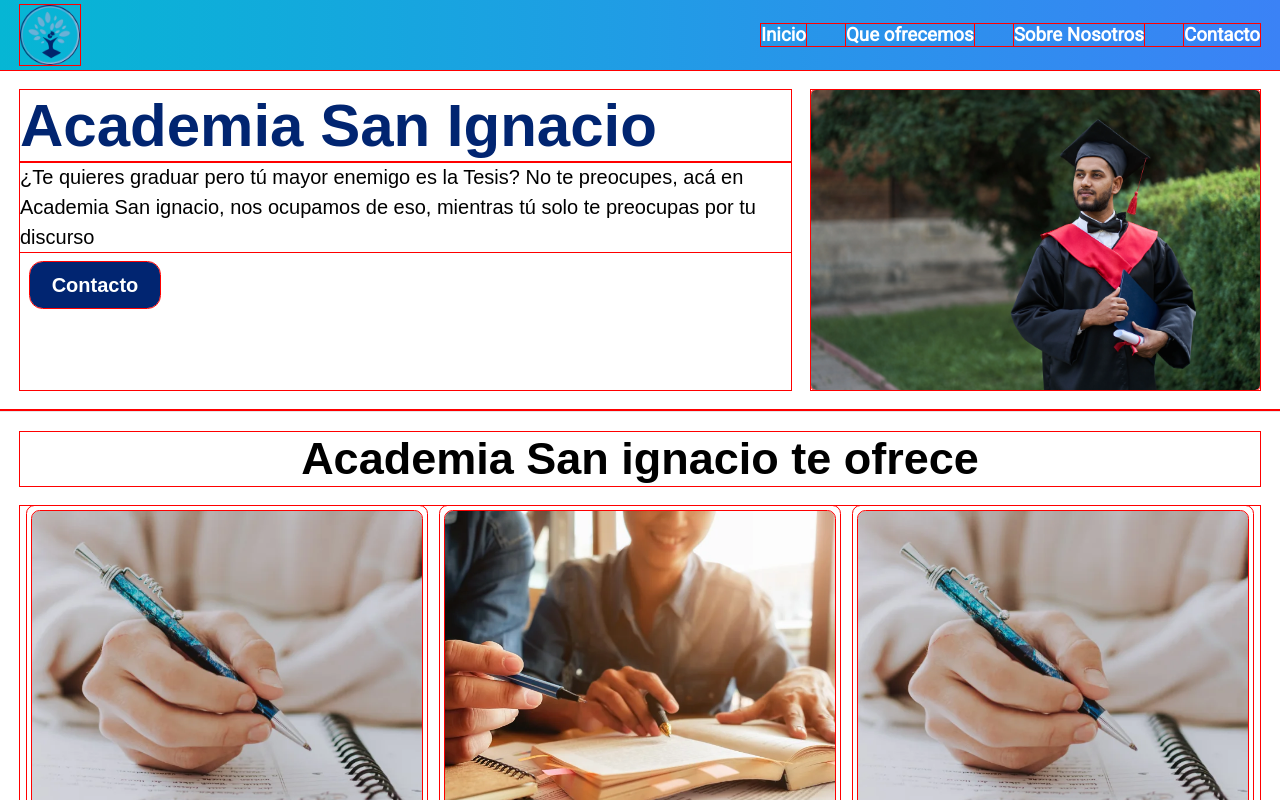
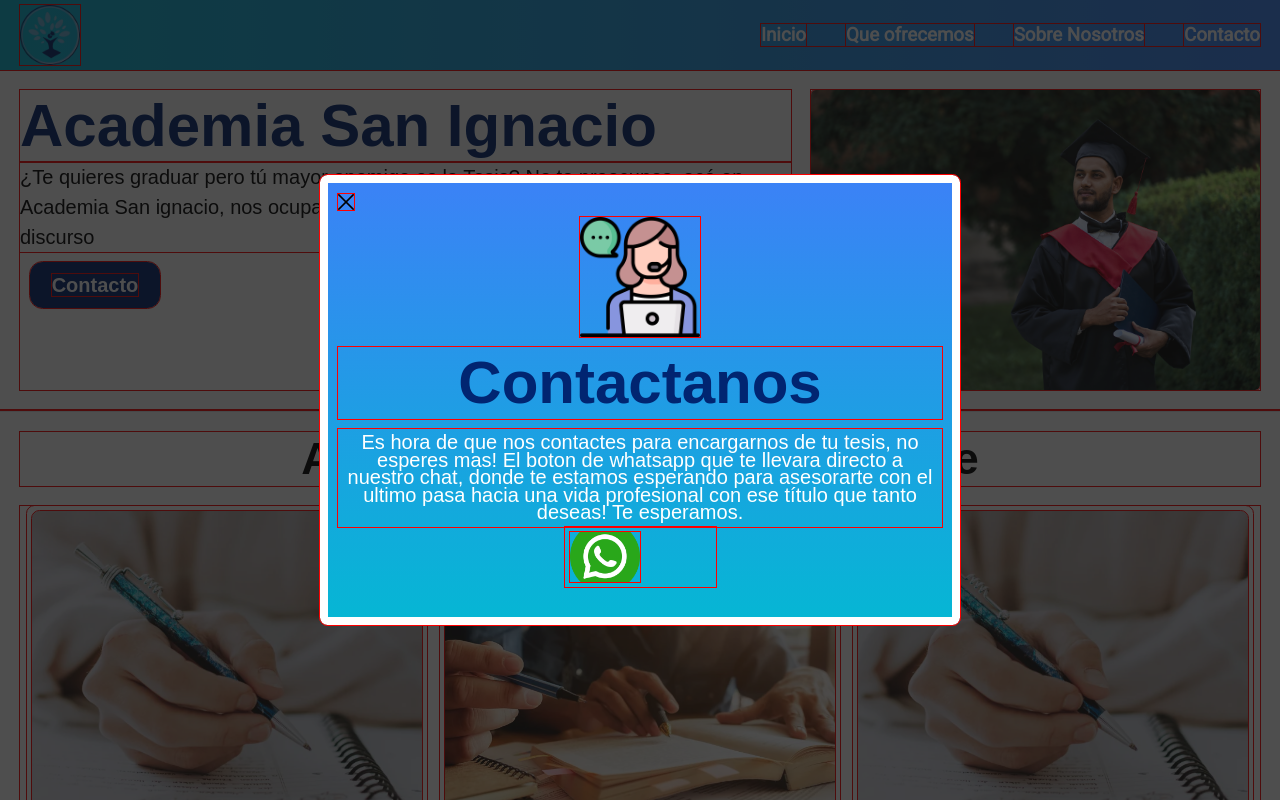
Before and after one commit to pr0d1gy00/academia-san-ignacio, a website: page src/index.html in a window 1280 px wide. Both pictures are taken after a click on the button "Contacto". Shown: the top 800 px of the page. Drawn offline with Linux system fonts and the light colour scheme; a web font is replaced by a local one.

Commit message:
finalizacion de modal-contacto

```diff
--- a/css/style.css
+++ b/css/style.css
@@ -49,8 +49,8 @@ img{
 .header{
     background-image: url(../images/17332616_347506552311176_505941478111969280_a-PhotoRoom.png-PhotoRoom.png);
 }
-
 .btn {
+    display: block;
     width: 6.5em;
     height: 2.3em;
     margin: 0.5em;
@@ -61,7 +61,7 @@ img{
     font-size: 20px;
     font-weight: bold;
     cursor: pointer;
-    position: relative;
+    /*position: relative;*/
     z-index: 1;
     overflow: hidden;
    }
@@ -88,3 +88,27 @@ img{
     -webkit-transition: all 0.5s;
     transition: all 0.5s;
    }
+   .modal{
+    position: fixed;
+    top: 0;
+    bottom: 0;
+    right: 0;
+    left: 0;
+    background-color: #111111bd;
+    opacity: 0;
+    pointer-events: none;
+    display: flex;
+}
+.modal__contacto{
+    margin: auto;
+    max-height: 70%;
+    background-color: white;
+}
+.modal--show{
+    opacity: 1;
+    pointer-events: unset;
+    transition: opacity .6s;
+}
+.modal__close::after{
+    content: none;
+}
--- /dev/null
+++ b/js/main.js
@@ -0,0 +1,12 @@
+const openmodal = document.querySelector('.btn__contacto');
+const modal = document.querySelector('.modal');
+const closemodal = document.querySelector('.modal__close');
+
+
+openmodal.addEventListener('click', (e)=>{
+    e.preventDefault();
+    modal.classList.add('modal--show')
+});
+closemodal.addEventListener('click',()=>{
+    modal.classList.remove('modal--show');
+});
--- a/src/index.html
+++ b/src/index.html
@@ -37,13 +37,23 @@
             <h1 class=" | text-[6rem] | font-extrabold | text-[#012571]">Academia San Ignacio</h1>
             <p class="text-[2rem]">¿Te quieres graduar pero tú mayor enemigo es la Tesis? No te preocupes, acá en Academia San ignacio, nos ocupamos de eso, mientras tú solo te preocupas por tu discurso</p>
                 <!-- <a href="" class=" block | w-[20rem] | h-[50px] bg-blue-500 hover:bg-blue-700 text-white font-bold | text-[2rem] | py-2 px-4 | rounded-full | text-center ">Boton</a> -->
-                <button class="btn">Contacto</button>
+                <button class="btn"><a href="#" class=" btn__contacto">Contacto</a></button>
         </div>
         <div>
             <img src="../images/Graduado.webp" alt="Graduado" class="w-[90rem] | rounded-lg">
         </div>
-
+        <!-- Diseño de la modal de contacto -->
+        <div class="modal">
+            <div class="modal__contacto | h-auto w-90% | md:w-50% md:rounded-xl | md:p-4 | md:h-[45rem] | w-1/2 bg-gradient-to-t from-cyan-500 to-blue-500 border-8 | border-white">
+                <button class="modal__close | place-content-center | cursor-pointer"><img src="../images/cerrar.png" alt="cerrar"></button>
+                <img src="../images/servicio-al-cliente.png" alt="servicio-al-cliente" class="w-[6rem] md:w-[12rem] my-0 | mx-auto | object-cover">
+                <h3 class="text-center | text-[2rem] mt-4 | md:text-[5rem] large-2:text-[6rem] | | text-[#012571] | font-bold">Contactanos</h3>
+                <p class="text-center | md:text-[2rem] | text-xl | text-white | mt-4 p-2">Es hora de que nos contactes para encargarnos de tu tesis, no esperes mas! El boton de whatsapp que te llevara directo a nuestro chat, donde te estamos esperando para asesorarte con el ultimo pasa hacia una vida profesional con ese título que tanto deseas! Te esperamos.</p>
+                <a href="" class="block | my-0 | mx-auto | w-1/4 p-2"><img src="../images/whatsapp.png" alt="whatsapp" class="md:w-1/2 | h-[5rem] | w-auto| modal__close | object-cover"></a>
+            </div>
+        </div>
     </main>
+    <!-- Seccion donde se muestra lo que ofrece la academia san ignacio, con botón hacia la seccion "Que ofrecemos" donde hay mas cards -->
     <section class="bg-white | text-black | font-bold | p-[2rem] | w-80% | border-t-2 | h-auto | flex | flex-col">
         <h2 class="text-[4.5rem] | text-center">Academia San ignacio te ofrece</h2>
         <div class="grid | large-2:grid-cols-3 | mt-8 | tablet-2:grid-cols-2 | md:grid-cols-1 | h-auto ">
@@ -82,5 +92,6 @@
         </div>
 
     </footer>
+    <script src="../js/main.js"></script>
 </body>
 </html>
--- a/tailwind.config.js
+++ b/tailwind.config.js
@@ -12,7 +12,11 @@ module.exports = {
       },
       screens : {
         'tablet-2' : '960px',
-        'large-2' : '1250px'
+        'large-2' : '1250px',
+        'small-2' : '300px'
+      },
+      colors : {
+        'principal': '#012571'
       }
     },
   },
```
Also changed, not shown: src/que-ofrecemos/index.html (+3 -2 lines), dist/output.css, images/cerrar.png (added), images/servicio-al-cliente.png (added), images/whatsapp.png (added).
